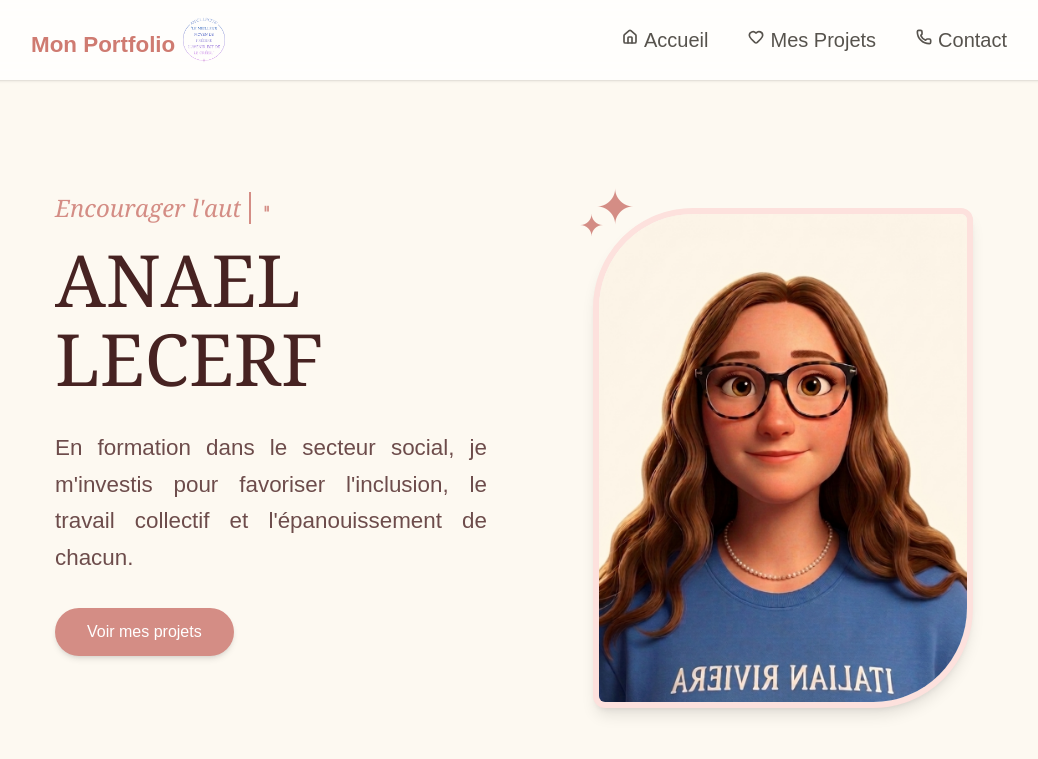
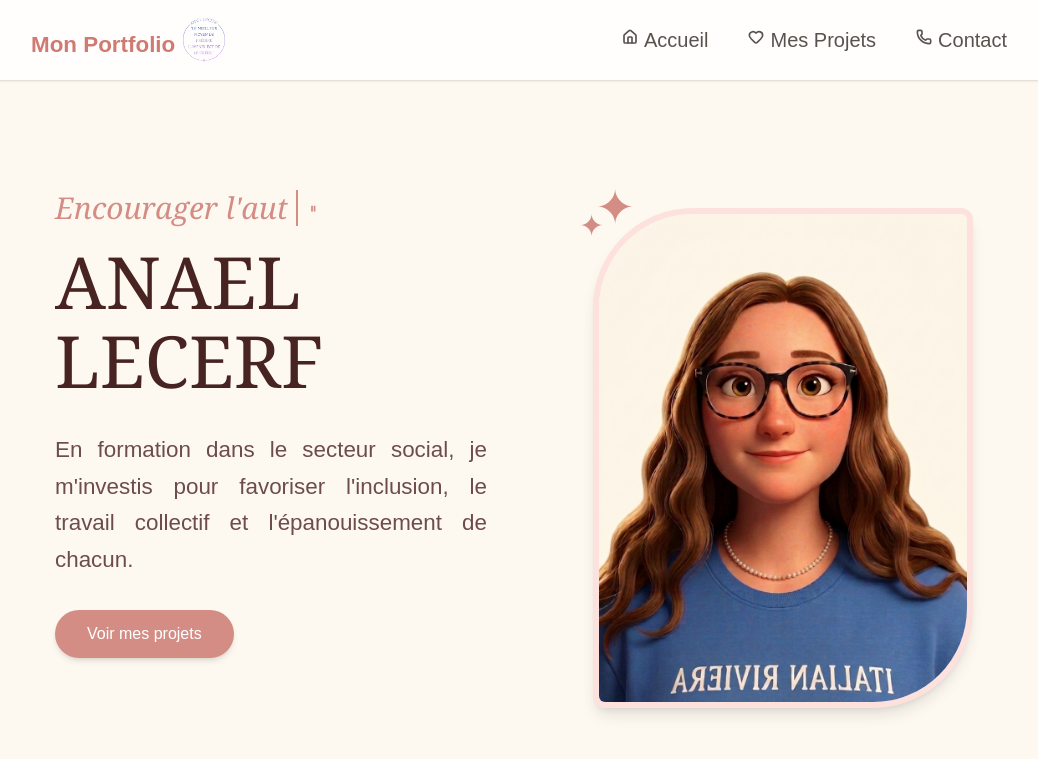
Before and after one commit to ykanael/portfolio, a Next.js app: page / in a window 1280 px wide. Shown: the top 759 px of the page, without its empty margins (113-1151 px from the left). Built offline with nearby package versions, Linux system fonts and the light colour scheme.

Commit message:
Update page.tsx

```diff
--- a/app/page.tsx
+++ b/app/page.tsx
@@ -75,7 +75,7 @@ export default function Home() {
           {/* Zone d'en-tête avec animation ET petit logo */}
           <div className="flex flex-wrap items-center gap-4 mb-4">
             <div className="flex items-center gap-3">
-              <span className="xl:text-[1.24] text-[#D48D85] font-serif italic text-xl md:text-2xl border-r-2 border-[#D48D85] pr-2">
+              <span className="xl:text-3xl text-[#D48D85] font-serif italic text-xl md:text-2xl border-r-2 border-[#D48D85] pr-2">
                 {currentText}
               </span>
               <button
```
